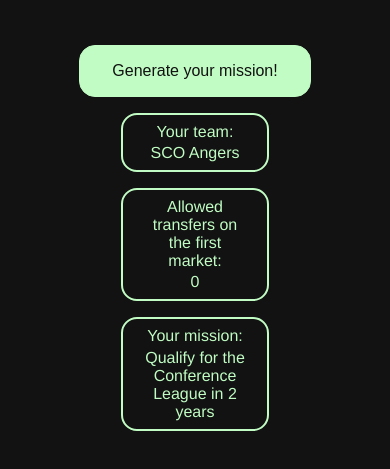
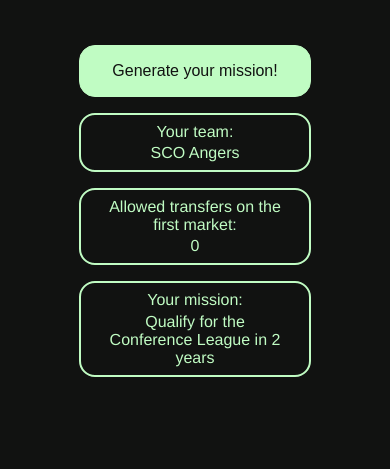
Before and after one commit to Lambouw/Manager-Mission-Generator, a plain HTML site: page index.html in a window 390 px wide. Both pictures are taken after a click on the button "Generate your mission!". Shown: the part 73-542 px from the top of the page. Drawn offline with Linux system fonts and the light colour scheme.

Commit message:
responsive 2/x

```diff
--- a/resources/css/styles.css
+++ b/resources/css/styles.css
@@ -44,11 +44,13 @@ button:hover {
 }
 
 .team, .transfers, .mission {
+    box-sizing: border-box;
     border: 2px solid #c0fcc3;
     border-radius: 1rem;
     padding: 1rem 2rem;
     margin: 2rem auto;
     width: 30%;
+    min-width: 14.463125rem;
     display: flex;
     flex-direction: column;
     visibility: hidden;
```
